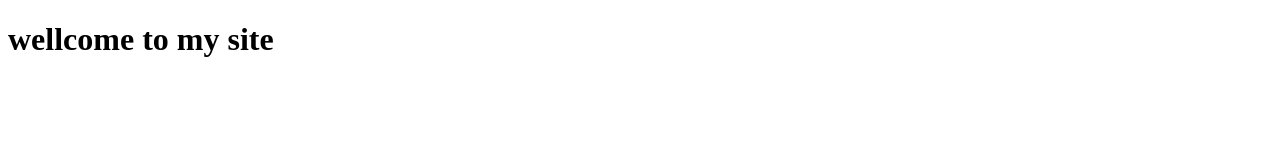
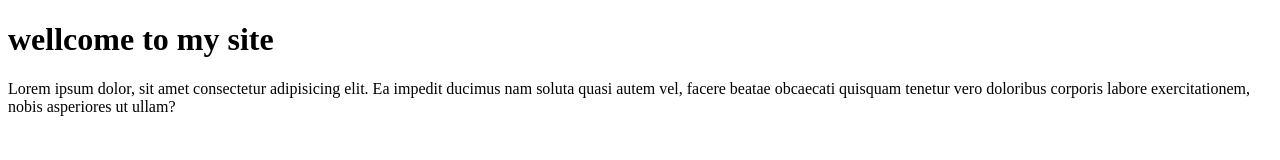
Before and after one commit to aydaei/my-project, a plain HTML site: page index.html in a window 1280 px wide. Drawn offline with Linux system fonts and the light colour scheme.

Commit message:
added content

```diff
--- a/index.html
+++ b/index.html
@@ -7,5 +7,8 @@
 </head>
 <body>
     <h1>wellcome to my site</h1>
+    <p>Lorem ipsum dolor, sit amet consectetur adipisicing elit. Ea impedit ducimus nam soluta quasi autem vel,
+        facere beatae obcaecati quisquam tenetur vero doloribus
+        corporis labore exercitationem, nobis asperiores ut ullam?</p>
 </body>
 </html>
```
